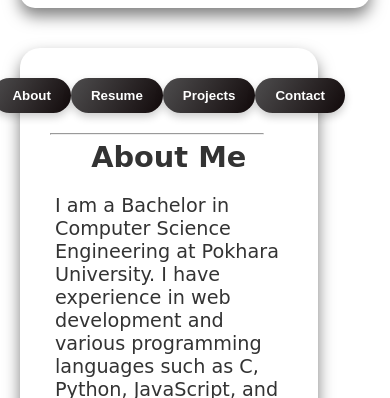
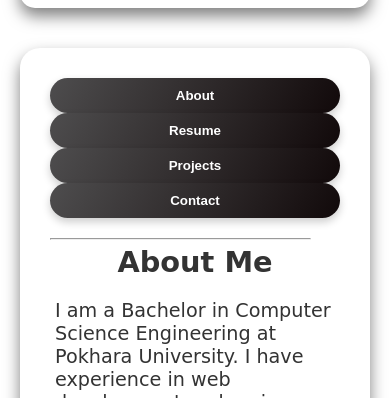
Before and after one commit to soorajydv/my-portfolio, a plain HTML site: page index.html in a window 390 px wide. Shown: the part 446-844 px from the top of the page. Drawn offline with Linux system fonts and the light colour scheme.

Commit message:
navbar fixed

```diff
--- a/style.css
+++ b/style.css
@@ -81,9 +81,25 @@ body {
 }
 
 .navbar {
-    display: flex;
-    justify-content: center;
-    margin-bottom: 20px;
+    width: 100%; /* Ensures the navbar takes full width of its parent */
+    display: flex; /* Flex container for easy alignment */
+    justify-content: space-between; /* Distributes items with space between */
+    flex-wrap: wrap; /* Allows items to wrap to the next line if necessary */
+    box-sizing: border-box; /* Includes padding and border in total width */
+    margin-bottom: 20px; /* Keeps the bottom margin as per the original */
+    /* overflow: hidden; Prevents accidental overflow without disabling resizing */
+}
+
+.nav-button {
+    flex: 1 1 auto; /* Allows items to grow and shrink as needed */
+    min-width: 100px; /* Set a minimum width for items to avoid collapsing */
+}
+
+@media (max-width: 768px) {
+    .navbar {
+        flex-direction: column; /* Stacks navbar items vertically on smaller screens */
+        justify-content: flex-start; /* Aligns items to the start */
+    }
 }
 
 .nav-button {
@@ -195,7 +211,7 @@ form button:hover {
 
     .profile-box,
     .content-box {
-        width: 85%;
+        width: 100%;
         min-height: min-content;
     }
 
```
